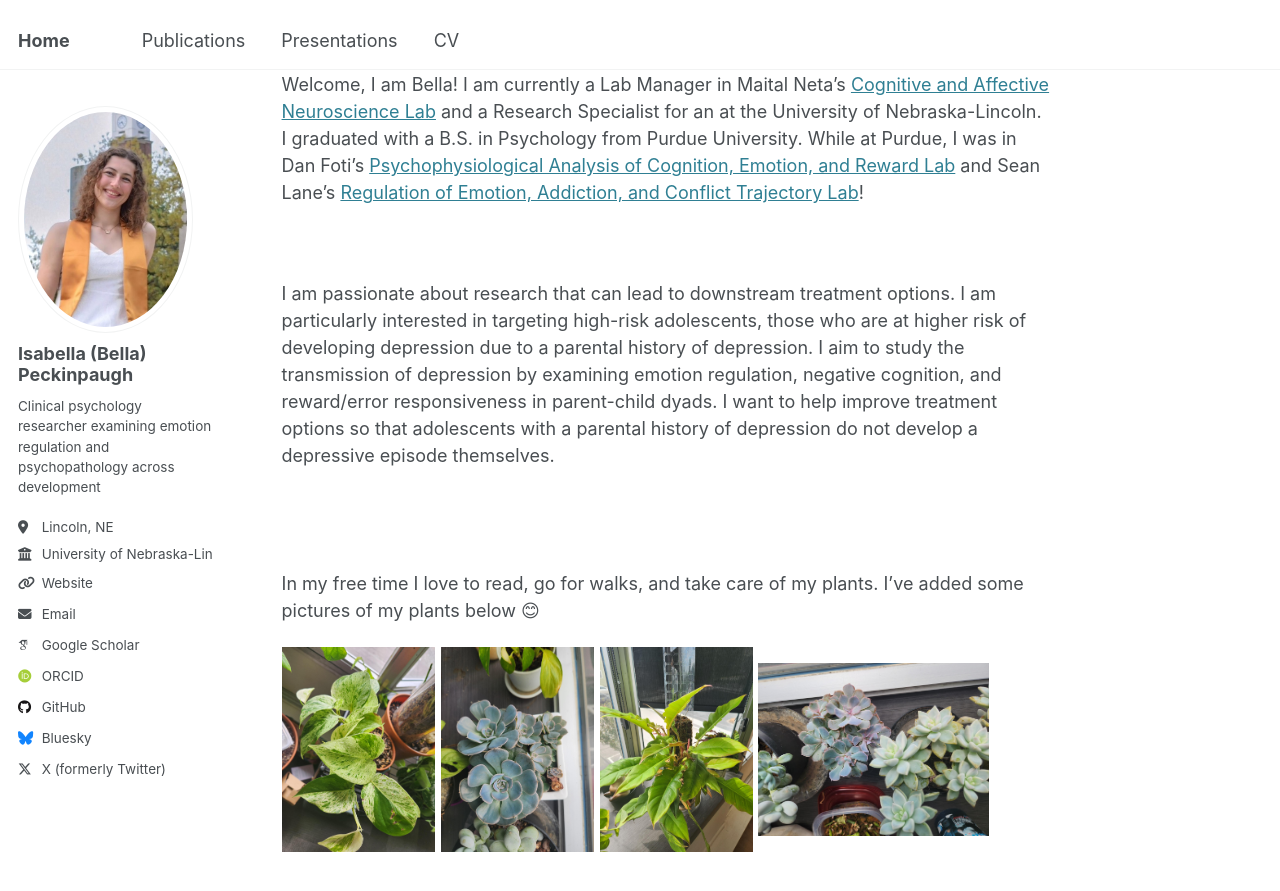
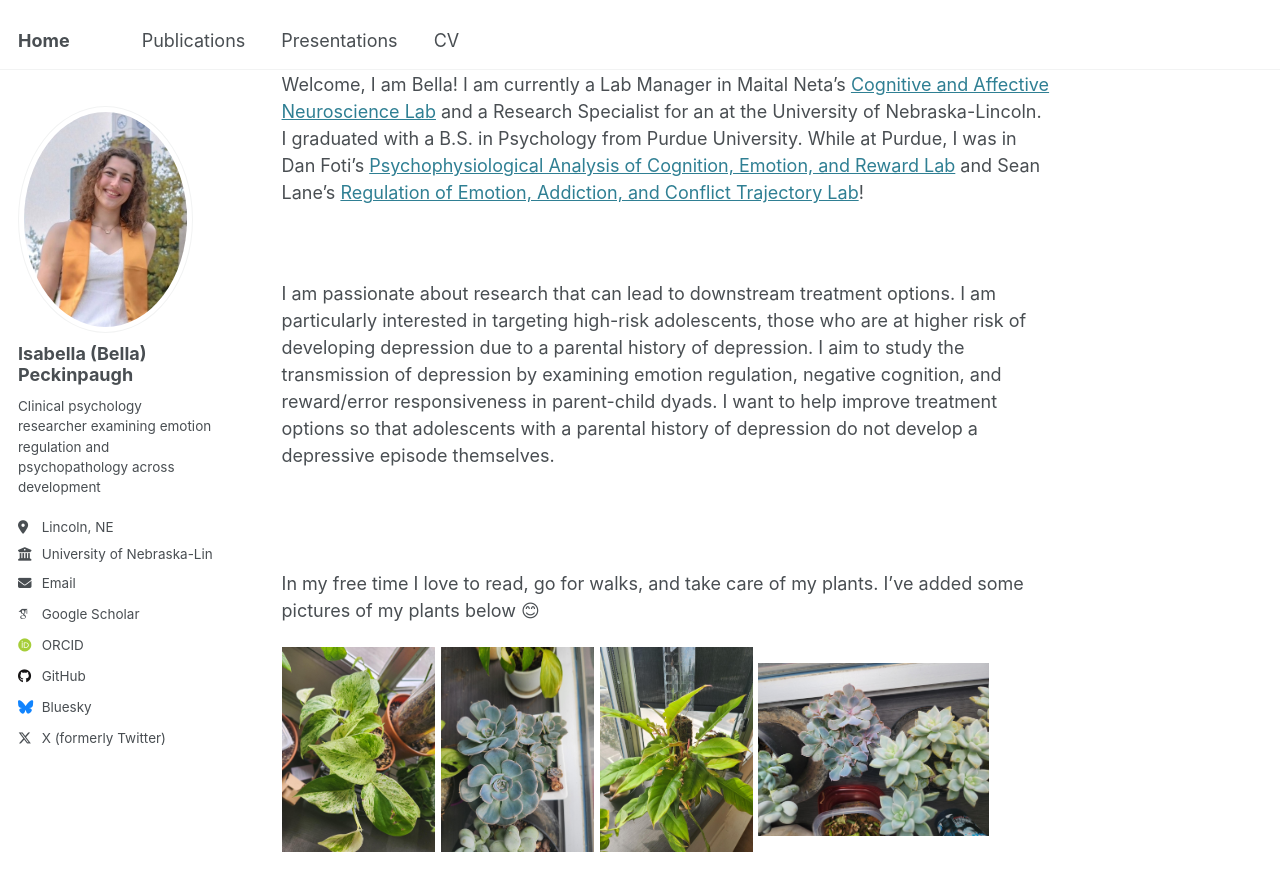
Before and after one commit to bellapeckinpaugh/bellapeckinpaugh.github.io, a Jekyll site: the page built from _pages/about.md, in a window 1280 px wide and 900 px high, scrolled down 316 px. Shown: the top 891 px of the window. Built offline with Jekyll 4.4.1, drawn with Linux system fonts in a browser that asks for light colours; some web fonts are replaced.

```diff
--- a/_config.yml
+++ b/_config.yml
@@ -28,7 +28,7 @@ author:
   bio              : "Clinical psychology researcher examining emotion regulation and psychopathology across development"
   location         : "Lincoln, NE"
   employer         : "University of Nebraska-Lincoln"
-  uri              : https://canlab.unl.edu
+  uri              : # https://canlab.unl.edu
   email            : "ipeckinpaugh2@unl.edu"
 
   # Academic websites
```
